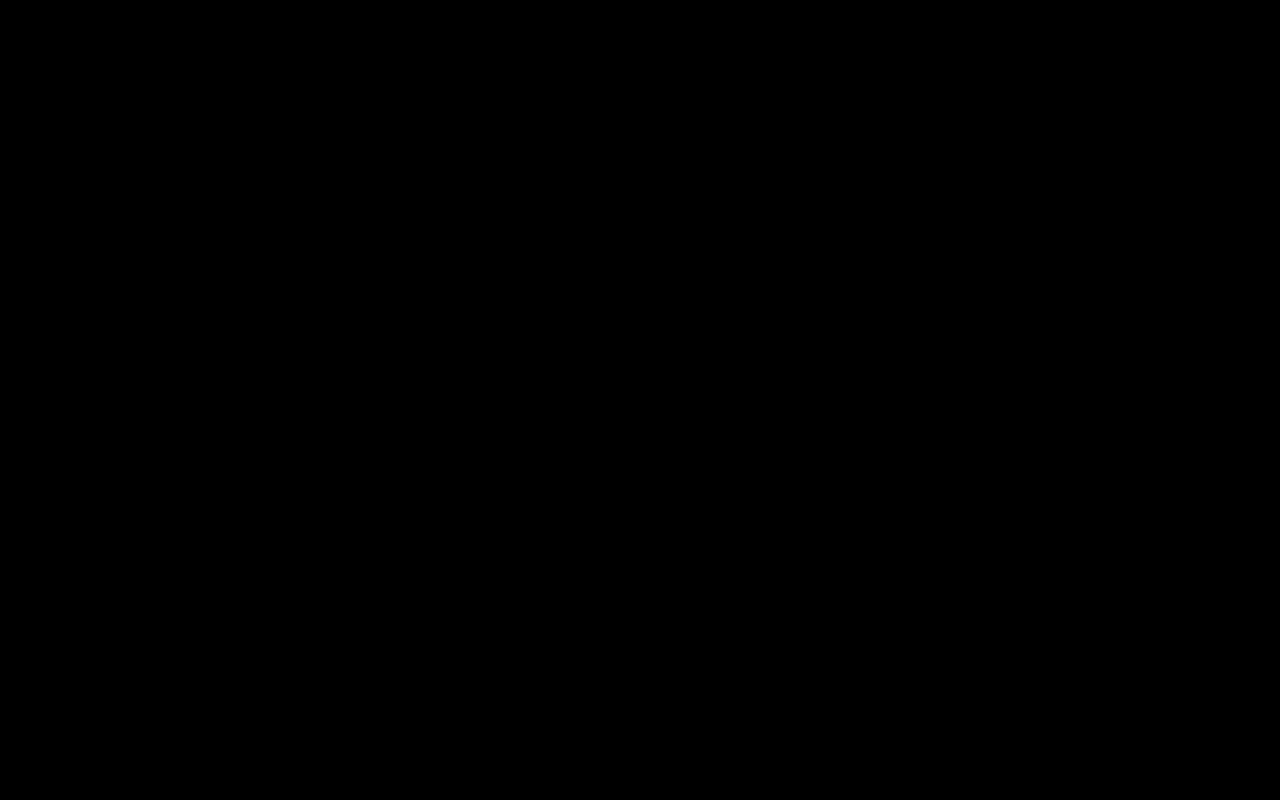
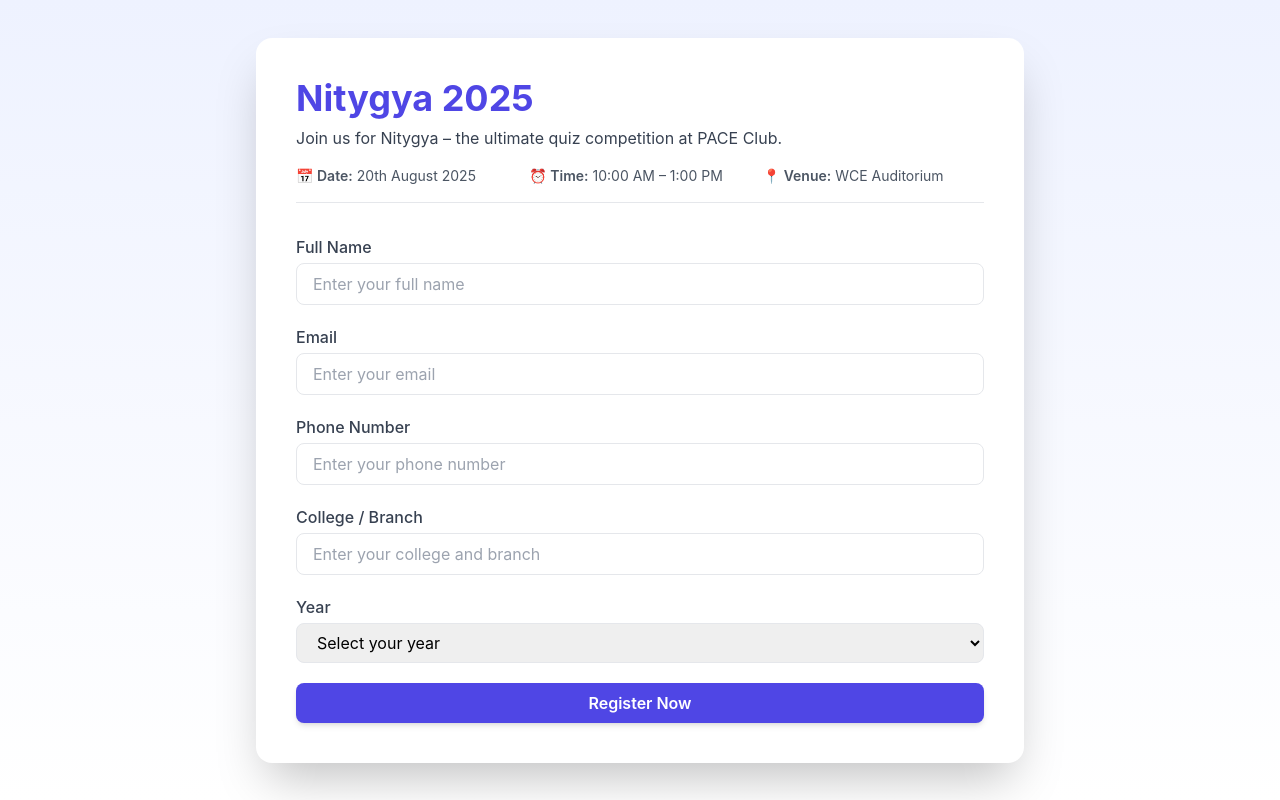
Before and after one commit to webd-pace/PACE25, a React (Create React App) app: page /nitigya-form in a window 1280 px wide. Before the commit this address had no page. Built offline with nearby package versions, Linux system fonts and the light colour scheme.

Commit message:
Connecting and other Forms to the site

```diff
--- a/src/App.js
+++ b/src/App.js
@@ -15,7 +15,10 @@ import PrudenceRegistration from "./Pages/PrudenceRegistration/PrudenceRegistrat
 import ScrollToTop from "./components/ScrollToTop";
 import ComingSoon from "./components/ComingSoon";
 import RegistrationsClosed from "./components/RegistrationsClosed";
-import NitigyaForm from "./Pages/PrudenceRegistration/NitigyaForm";
+import AspireForm from './Pages/PrudenceRegistration/AspireForm';
+import NitigyaForm from './Pages/PrudenceRegistration/NitigyaForm';
+import StandoutForm from './Pages/PrudenceRegistration/StandoutForm';
+import IdeathonForm from './Pages/PrudenceRegistration/IdeathonForm';
 import "./App.css";
 
 function App() {
@@ -36,7 +39,10 @@ function App() {
         <Route path="/ComingSoon" element={<ComingSoon />} />
         <Route path="/PrudenceRegistration" element={<PrudenceRegistration />} />
         <Route path="/RegistrationsClosed" element={<RegistrationsClosed />} />
-        <Route path="/NitigyaForm" element={<NitigyaForm />} />
+        <Route path="/aspire-form" element={<AspireForm />} />
+        <Route path="/nitigya-form" element={<NitigyaForm />} />
+        <Route path="/standout-form" element={<StandoutForm />} />
+        <Route path="/ideathon-form" element={<IdeathonForm />} />
       </Routes>
     </Router>
   );
--- a/src/Pages/PrudenceRegistration/NitigyaForm.jsx
+++ b/src/Pages/PrudenceRegistration/NitigyaForm.jsx
@@ -1,4 +1,6 @@
-import React, { useState } from "react";
+
+import React, { useState, useRef } from 'react';
+import { Link } from 'react-router-dom';
 import { motion } from "framer-motion";
 
 function NitygyaRegistration() {
@@ -30,7 +32,7 @@ function NitygyaRegistration() {
     form.target = "hidden_iframe";
 
     const mapping = {
-      name: "entry.1501513834",
+      name: "4entry.150151383",
       email: "entry.410529509",
       phone: "entry.1400921432",
       college: "entry.716519714",
--- a/src/components/Hero.jsx
+++ b/src/components/Hero.jsx
@@ -58,7 +58,7 @@ export const Hero = ({ onExploreClick }) => {
               Welcome to <span className="font-semibold text-yellow-400">PACE</span>
             </h1>
 
-            <Link to="/NitigyaForm">
+            <Link to="/PrudenceRegistration">
               <motion.button
                 whileHover={{ scale: 1.05 }}
                 whileTap={{ scale: 0.97 }}
```
